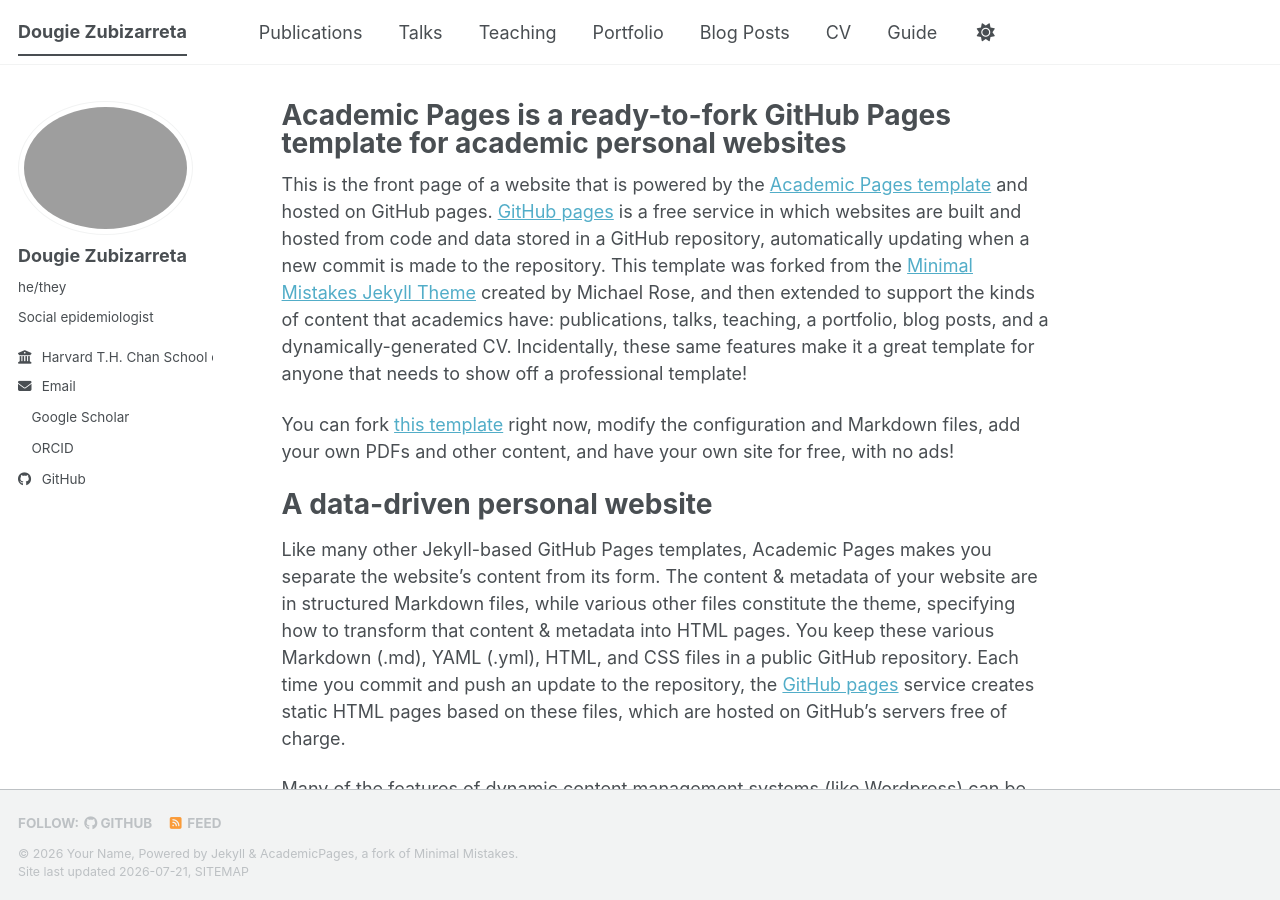
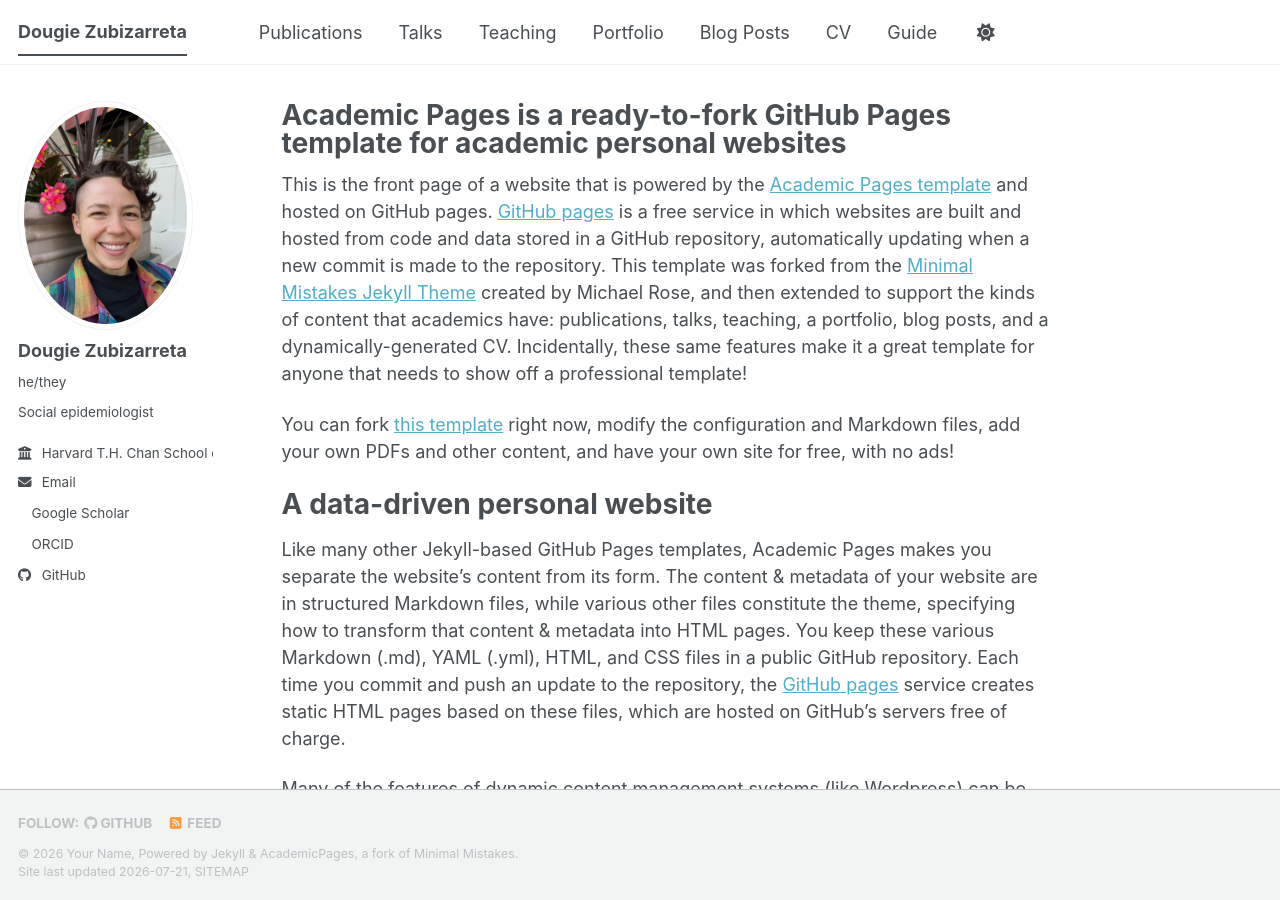
Before and after one commit to dougie-zubizarreta/dougie-zubizarreta.github.io, a Jekyll site: the page built from _pages/about.md, in a window 1280 px wide and 900 px high. Built offline with Jekyll 4.4.1, drawn with Linux system fonts in a browser that asks for light colours; a style sheet for code colours, icons or effects is not loaded.

Commit message:
Update _config.yml

```diff
--- a/_config.yml
+++ b/_config.yml
@@ -23,7 +23,7 @@ repository               : "dougie-zubizarreta/dougie-zubizarreta.github.io"
 #               Additional customization can be done by editing /_includes/author-profile.html
 author:
   # Biographic information
-  avatar           : "DZ Headshot.JPG"
+  avatar           : "profile.jpg"
   name             : "Dougie Zubizarreta"
   pronouns         : "he/they"
   bio              : "Social epidemiologist"
```
